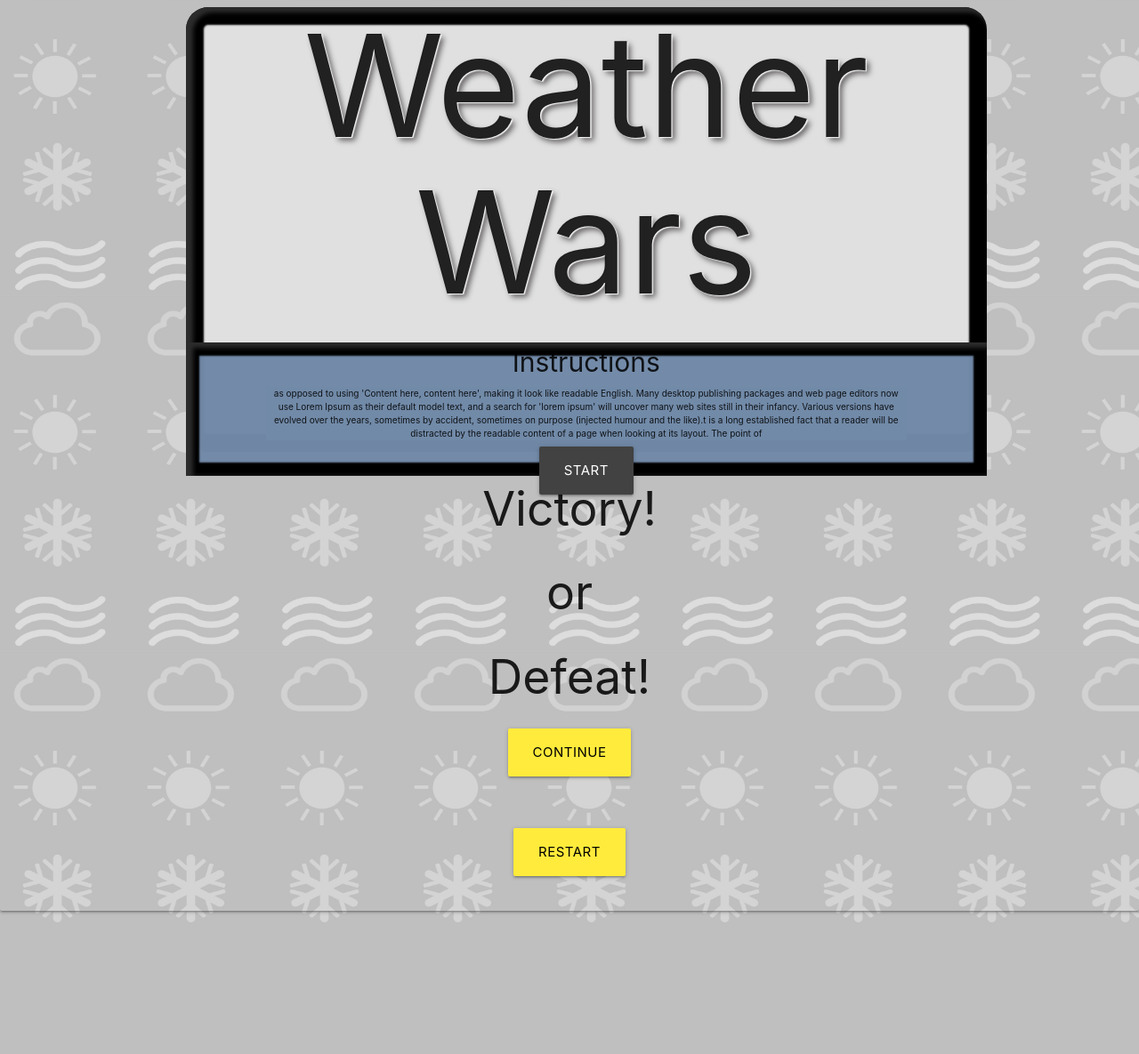
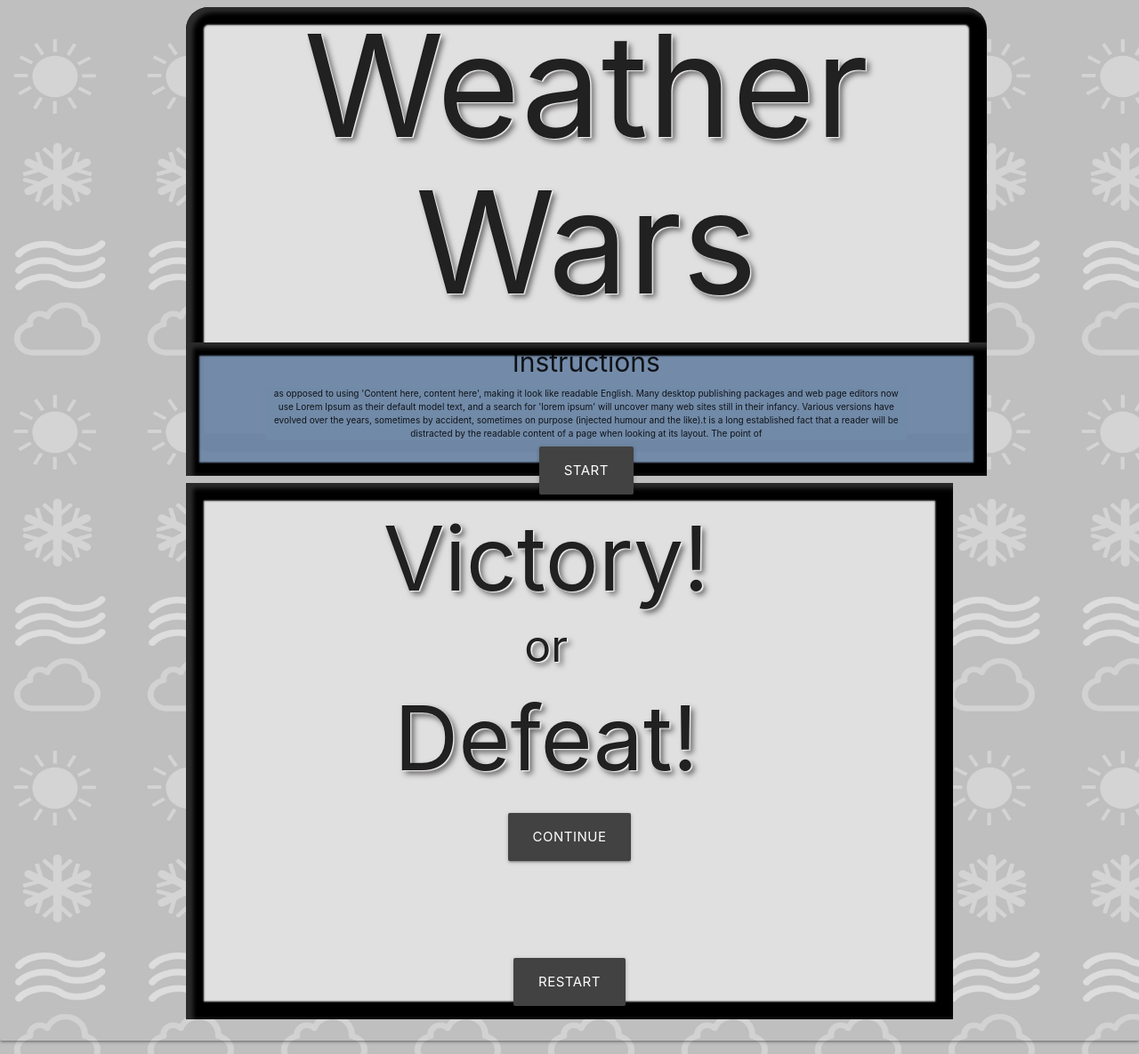
Before and after one commit to ac3charland/WeatherWars, a PHP site: page / in a window 1280 px wide. Shown: the part 66-1251 px from the top of the page at 89% size. Before the commit the page ends 1103 px from the top, so only its background shows below. Run offline with PHP 8.4, Linux system fonts and the light colour scheme; some libraries are stand-ins or nearby versions.

Commit message:
Committing Lia's weekend changes.

```diff
--- a/assets/style/style.css
+++ b/assets/style/style.css
@@ -5,6 +5,29 @@ body {background-image: url("../images/My Post (1).jpg");
 
 h1 {
     font-size: 160px;
+}
+
+h2 {
+padding-top: 30px;
+padding-left: 120px;
+font-size: 100px;
+width: 80%;
+text-shadow: 1.3px 1.3px 1.3px  white, 4px 4px 6px #666363;
+
+
+}
+
+h2.or {font-size: 50px;
+
+    padding-bottom:-40px;
+}
+
+h2.Victory {
+    margin-bottom:-50px;
+}
+
+h2.Defeat {
+margin-top:-30px;
 }
 
 h3 {
@@ -149,6 +172,12 @@ border-radius: 25px;
     /* object-fit: cover; */
 }
 
+div.restart-continue {
+box-shadow: inset 5px 3px 5px 3px #2d2c2c, inset 0px 0px 2px 20px black;
+
+background-color: #e0e0e0;
+}
+
 .player-image {
     height: 100px;
 }
--- a/index.html
+++ b/index.html
@@ -144,14 +144,14 @@
 
         <!--Restart/Continue-->
         <div class="restart-continue">
-            <h2>Victory!</h2>
-            <h2>or</h2>
-            <h2>Defeat!</h2>
-        </div>
-        <button class="waves-effect waves-light btn-large card-panel #ffeb3b yellow black-text text-darken-2">Continue</button>
+            <h2 class="Victory">Victory!</h2>
+            <h2 class="or">or</h2>
+            <h2 class="Defeat">Defeat!</h2>
+            <button class="waves-effect waves-light btn-large card-panel #424242 grey darken-3">Continue</button>
             <h2 class>
             </h2>
-        <button id="restart" class="waves-effect waves-light btn-large card-panel #ffeb3b yellow black-text text-darken-2">Restart</button>
+            <button id="restart" class="waves-effect waves-light btn-large card-panel #424242 grey darken-3">Restart</button>
+        </div>
     </div>
 
 </body>
```
